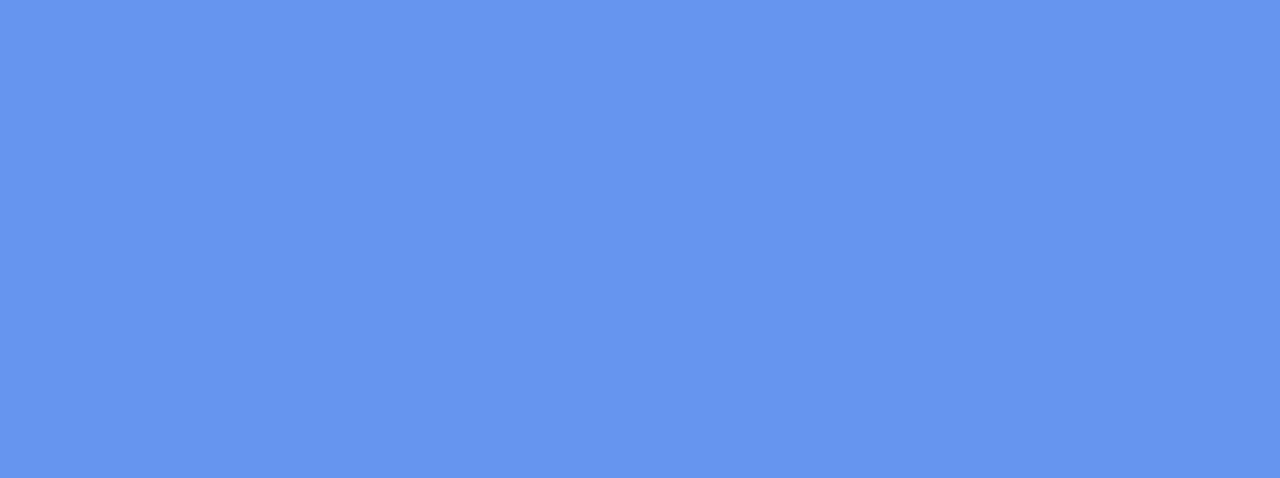
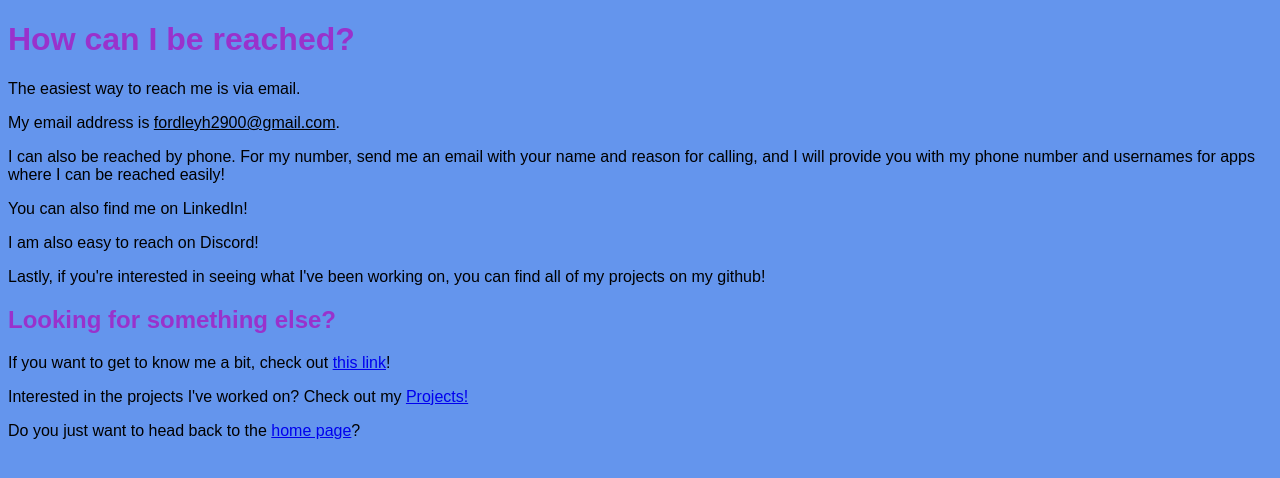
Before and after one commit to Ford-Hagedorn/Ford-Hagedorn.github.io, a plain HTML site: page contact.html in a window 1280 px wide. Drawn offline with Linux system fonts and the light colour scheme.

Commit message:
Added links to each page, as well as filled out a lot of information

```diff
--- a/contact.html
+++ b/contact.html
@@ -8,6 +8,28 @@
     <link rel="stylesheet" href="styles.css" />
 </head>
 <body>
+    <h1>How can I be reached?</h1>
+    <p>The easiest way to reach me is via email. </p>
+        <p>My email address is <u>fordleyh2900@gmail.com</u>.</p>
+        <p>I can also be reached by phone. For my number, send me an email
+            with your name and reason for calling, and I will provide you with
+            my phone number and usernames for apps where I can be reached easily!
+        </p>
+        <p>You can also find me on LinkedIn!</p>
+        <p>I am also easy to reach on Discord!</p>
+        <p>Lastly, if you're interested in seeing what I've been working on,
+            you can find all of my projects on my github!
+        </p>
+
+        <h2><strong>Looking for something else?</strong></h2>
+        <p>If you want to get to know me a bit,
+            check out <a href= "aboutme.html">this link</a>!</p>
+            <p>Interested in the projects I've worked on?
+                Check out my <a href= "projects.html">Projects!</a>
+            </p>
+            <p>Do you just want to head back to the <a href= "index.html">home page</a>?</p>
+
+
 
 
 </body>
```
Also changed, not shown: aboutme.html (+14 -0 lines), index.html (+10 -3 lines), projects.html (+6 -0 lines).
